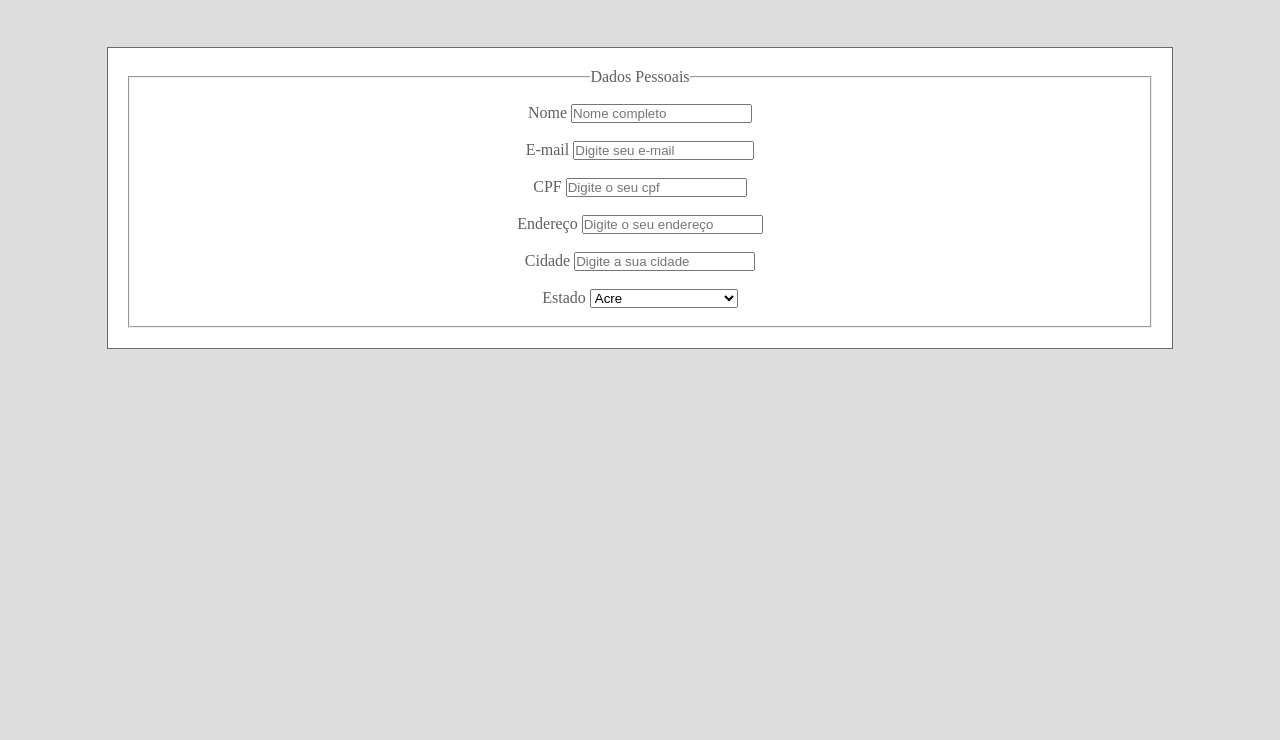
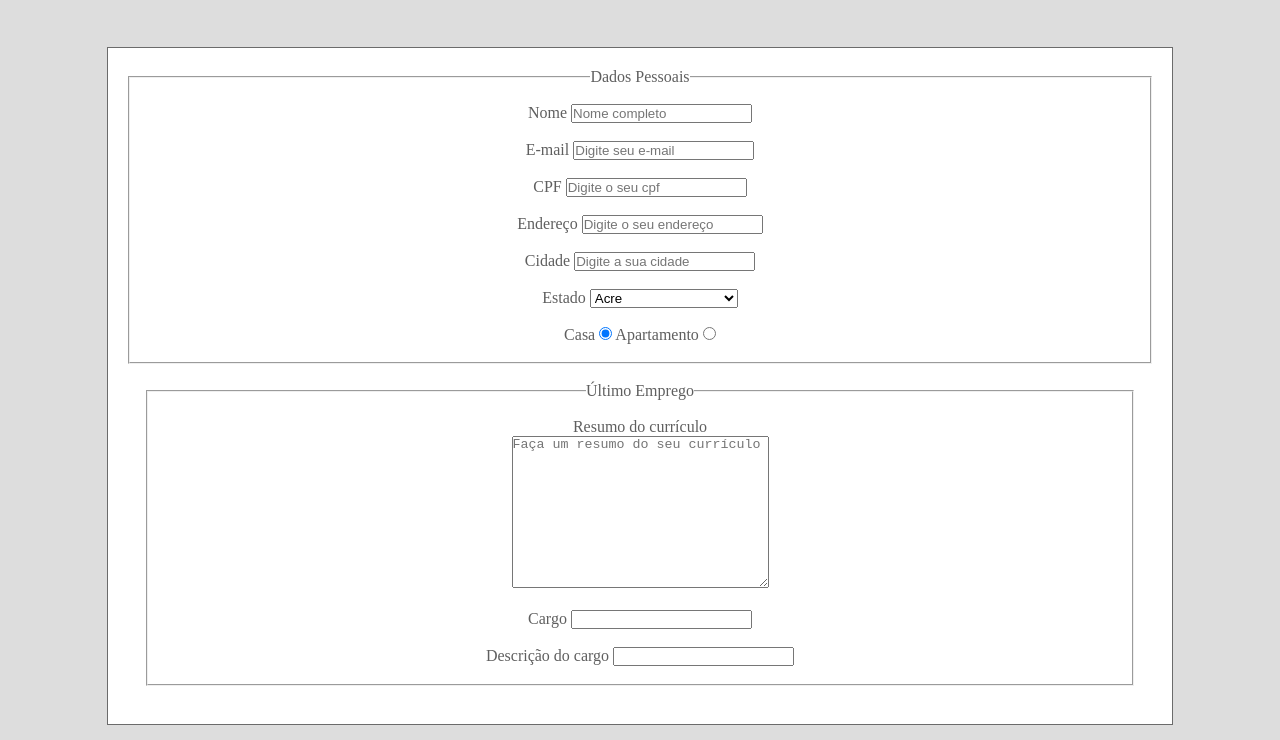
Before and after one commit to Josimar-Souza/trybe-exercises, a plain HTML site: page exercises/html-e-css-forms-flexbox-e-responsivo_1/form.html in a window 1280 px wide. Shown: the part 152-892 px from the top of the page. Before the commit the page ends 800 px from the top, so only its background shows below. Drawn offline with Linux system fonts and the light colour scheme.

Commit message:
Refatora o html e css e adiciona novos inputs

```diff
--- a/exercises/html-e-css-forms-flexbox-e-responsivo_1/form.html
+++ b/exercises/html-e-css-forms-flexbox-e-responsivo_1/form.html
@@ -13,29 +13,51 @@
     <form action="" method="get" class="form">
         <fieldset class="dados-pessoais">
             <legend>Dados Pessoais</legend>
-            <div class="dados-pessoais-linha">
+            <div class="linha">
                 <label for="input-name">Nome</label>
                 <input type="text" name="name" id="input-name" placeholder="Nome completo" maxlength="40" required>
             </div>
-            <div class="dados-pessoais-linha">
+            <div class="linha">
                 <label for="input-email">E-mail</label>
                 <input type="email" name="email" id="input-email" placeholder="Digite seu e-mail" maxlength="50" required>
             </div>
-            <div class="dados-pessoais-linha">
+            <div class="linha">
                 <label for="input-cpf">CPF</label>
                 <input type="text" name="cpf" id="input-cpf" placeholder="Digite o seu cpf" maxlength="11" required>
             </div>
-            <div class="dados-pessoais-linha">
+            <div class="linha">
                 <label for="input-endereco">Endereço</label>
                 <input type="text" name="endereco" id="input-endereco" placeholder="Digite o seu endereço" maxlength="200" required>
             </div>
-            <div class="dados-pessoais-linha">
+            <div class="linha">
                 <label for="input-cidade">Cidade</label>
                 <input type="text" name="cidade" id="input-cidade" placeholder="Digite a sua cidade" maxlength="28" required>
             </div>
-            <div class="dados-pessoais-linha">
+            <div class="linha">
                 <label for="input-estado">Estado</label>
                 <select name="estado" id="input-estado"></select required>
+            </div>
+            <div class="linha">
+                <label for="input-casa">Casa</label>
+                <input type="radio" name="moradia" id="input-casa" value="casa" checked>
+                <label for="input-apartamento">Apartamento</label>
+                <input type="radio" name="moradia" id="input-apartamento" value="apartamento">
+            </div>
+        </fieldset>
+        <fieldset class="ultimo-emprego">
+            <legend>Último Emprego</legend>
+            <div class="linha">
+                <label for="resumo-curriculo">Resumo do currículo</label>
+                <br>
+                <textarea name="resumoCurriculo" id="resumo-curriculo" cols="30" rows="10" placeholder="Faça um resumo do seu currículo" maxlength="1000" required></textarea>
+            </div>
+            <div class="linha">
+                <label for="input-cargo">Cargo</label>
+                <input type="text" name="cargo" id="input-cargo" maxlength="40" required>
+            </div>
+            <div class="linha">
+                <label for="descricao-cargo">Descrição do cargo</label>
+                <input type="text" name="descricaoCargo" id="descricao-cargo" maxlength="500" required>
             </div>
         </fieldset>
     </form>
--- a/exercises/html-e-css-forms-flexbox-e-responsivo_1/style.css
+++ b/exercises/html-e-css-forms-flexbox-e-responsivo_1/style.css
@@ -28,6 +28,10 @@ body {
     border: 1px solid rgb(107, 107, 107);
 }
 
-.dados-pessoais-linha {
+.linha {
     margin: 18px;
 }
+
+.ultimo-emprego {
+    margin: 18px;
+}
```
